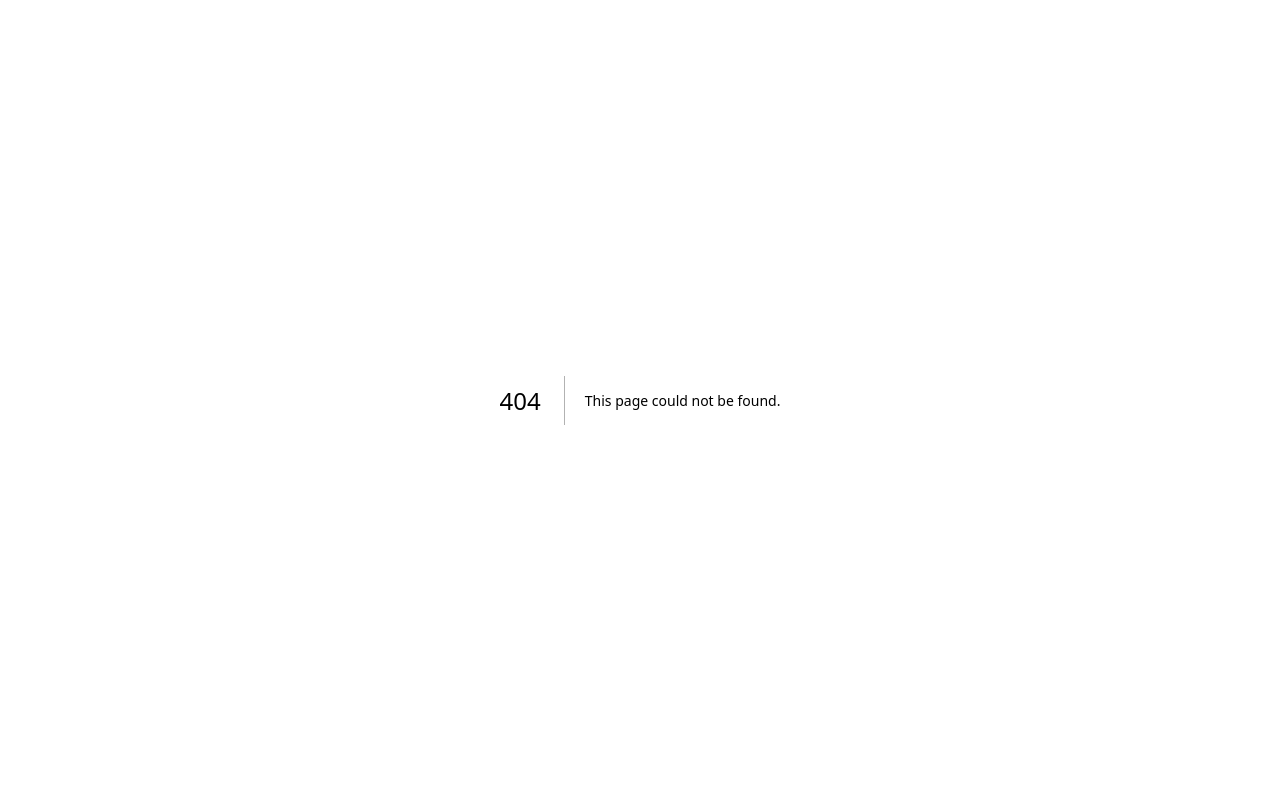
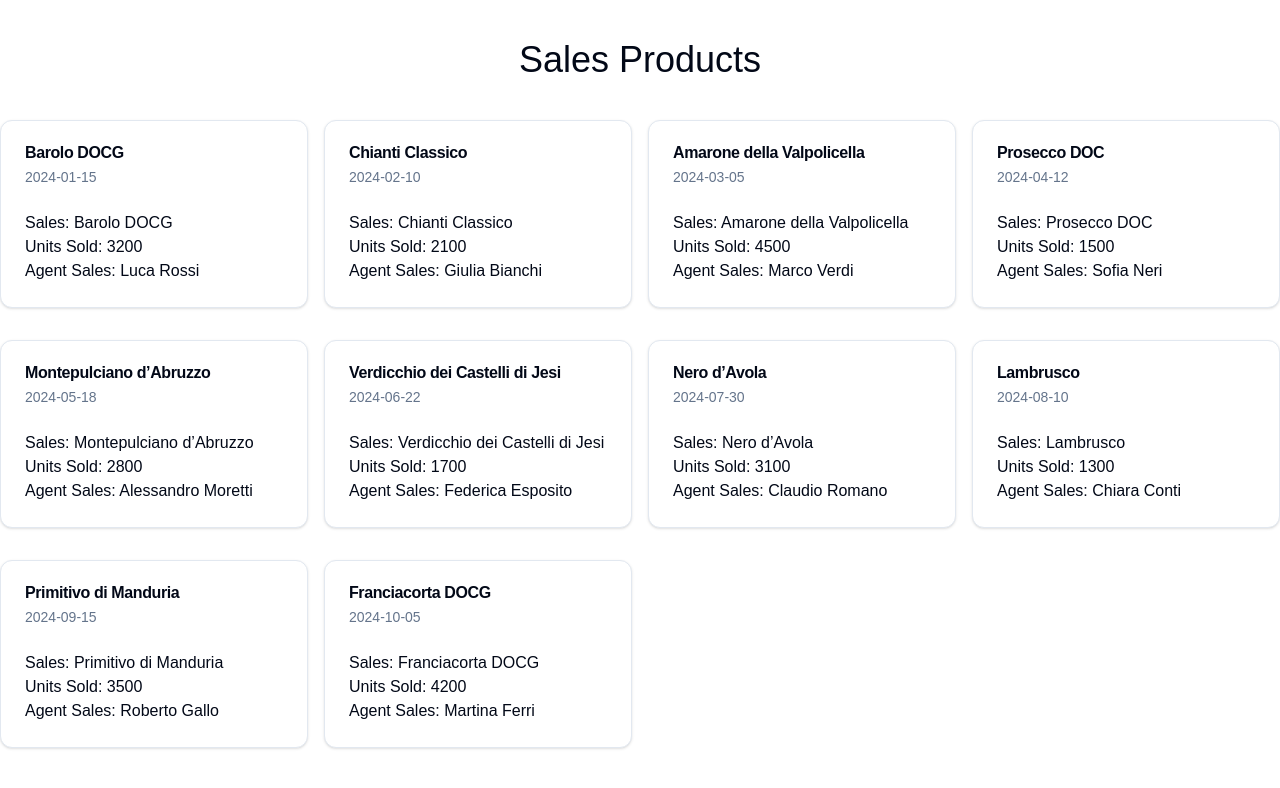
Before and after one commit to GabrieleMasciulli/crm-958, a Next.js app: page /products in a window 1280 px wide. Before the commit this address had no page. Shown: the top 788 px of the page. Built offline with nearby package versions, Linux system fonts and the light colour scheme.

Commit message:
implementazione di una pagina dedicata a tutti i prodotti venduti per gestire le analisi del prodotto

```diff
--- /dev/null
+++ b/src/app/products/page.tsx
@@ -0,0 +1,19 @@
+"use client";
+
+import salesData from "@/lib/data/salesData";
+import {
+  Card,
+  CardContent,
+  CardDescription,
+  CardHeader,
+  CardTitle,
+} from "@/components/ui/card";
+import SalesProductsPage from "@/components/sales-products";
+
+export default function ProductsPage() {
+  return (
+    <div>
+      <SalesProductsPage />
+    </div>
+  );
+}
--- /dev/null
+++ b/src/app/products/product/[id]/page.tsx
@@ -0,0 +1,24 @@
+import { useRouter } from "next/router";
+import products from "@/lib/data/salesData"; // Importa i dati del progetto
+
+const ProjectPage = () => {
+  //const router = useRouter();
+  const id = "1";
+
+  const product = products.find((product) => product.id === id);
+
+  if (!product) {
+    return <p>Product not found</p>; // Gestione di progetti non esistenti
+  }
+
+  return (
+    <div>
+      <h1>{product.product}</h1>
+      <p>{product.amount}</p>
+      <p>Created on: {product.date}</p>
+      {/* @todo settare i dati corretti */}
+    </div>
+  );
+};
+
+export default ProjectPage;
--- a/src/components/dashboard.tsx
+++ b/src/components/dashboard.tsx
@@ -27,6 +27,7 @@ import { Download, RefreshCw } from "lucide-react";
 import salesData from "@/lib/data/salesData";
 import Link from "next/link";
 import { DateRange } from "react-day-picker";
+import { redirect } from "next/navigation";
 // Sample data - in a real app, this would come from your backend
 
 export default function Dashboard() {
@@ -108,7 +109,11 @@ export default function Dashboard() {
         </div>
 
         <div className="grid gap-4 md:grid-cols-2 lg:grid-cols-3">
-          <Card>
+          <Card
+            onClick={() => {
+              redirect("/products");
+            }}
+          >
             <CardHeader>
               <CardTitle>Vendite Totali</CardTitle>
               <CardDescription>Periodo totale di vendite</CardDescription>
--- /dev/null
+++ b/src/components/sales-products.tsx
@@ -0,0 +1,42 @@
+"use client";
+
+import salesData from "@/lib/data/salesData";
+import { redirect } from "next/navigation";
+import {
+  Card,
+  CardContent,
+  CardDescription,
+  CardHeader,
+  CardTitle,
+} from "@/components/ui/card";
+
+export default function SalesProductsPage() {
+  const filteredSales = salesData;
+
+  return (
+    <div>
+      <h1 className="text-4xl text-center p-10">Sales Products</h1>
+      <div className="grid grid-cols-4 gap-4">
+        {filteredSales.map((sale) => (
+          <Card
+            key={sale.id}
+            className="mb-4"
+            onClick={() => {
+              redirect(`/product/${sale.id}`);
+            }}
+          >
+            <CardHeader>
+              <CardTitle>{sale.product}</CardTitle>
+              <CardDescription>{sale.date}</CardDescription>
+            </CardHeader>
+            <CardContent>
+              <p>Sales: {sale.product}</p>
+              <p>Units Sold: {sale.amount}</p>
+              <p>Agent Sales: {sale.agent}</p>
+            </CardContent>
+          </Card>
+        ))}
+      </div>
+    </div>
+  );
+}
```
